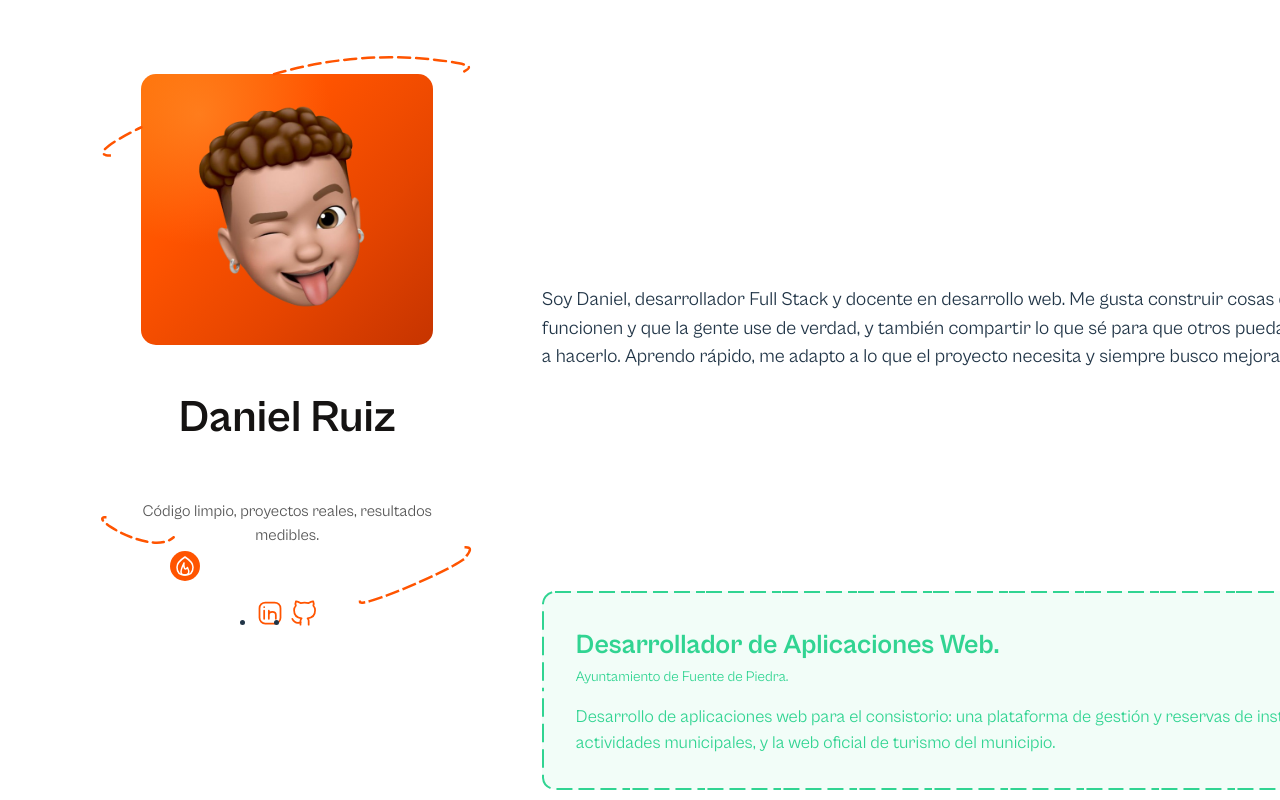
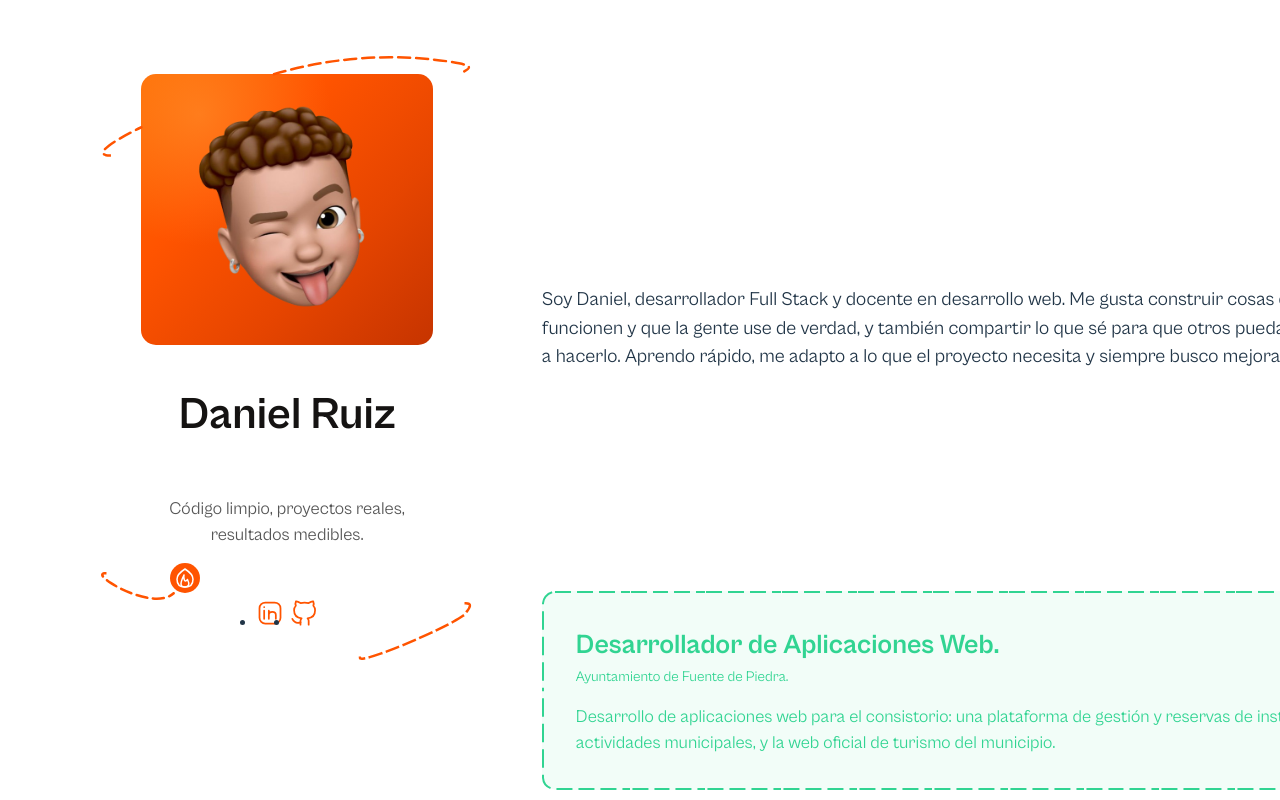
Before and after one commit to DanieloDEV24/danielodev, a React (Vite) app: page / in a window 1280 px wide. Shown: the top 800 px of the page. Built offline with nearby package versions, Linux system fonts and the light colour scheme.

Commit message:
card dev update

```diff
--- a/src/components/cardDev.tsx
+++ b/src/components/cardDev.tsx
@@ -42,7 +42,7 @@ export const CardHome = () => {
                 <svg width="113" height="58" viewBox="0 0 113 58" fill="none" xmlns="http://www.w3.org/2000/svg" aria-hidden="true"
                     style={{
                         position: 'absolute',
-                        top: '490px',
+                        top: '68.2vh',
                         left: '83%',
                         transform: 'translateX(-50%)',
                         zIndex: 2,
@@ -53,7 +53,7 @@ export const CardHome = () => {
 
                 <svg width="74" height="28" viewBox="0 0 74 28" fill="none" xmlns="http://www.w3.org/2000/svg" aria-hidden="true" style={{
                     position: 'absolute',
-                    top: '460px',
+                    top: '64.5vh',
                     left: '7%',
                     transform: 'translateX(-50%)',
                     zIndex: 2,
--- a/src/index.css
+++ b/src/index.css
@@ -130,7 +130,7 @@
 
   #card-dev .mensaje {
     color: #555;
-    font-weight: 1.1rem;
+    font-size: 1.1rem;
   }
 
   #card-dev .redes-sociales {
@@ -157,7 +157,7 @@
     border-radius: 50%;
     position: absolute;
     z-index: 9999;
-    top: 83%;
+    top: 85%;
     left: 16%;
   }
 
```
